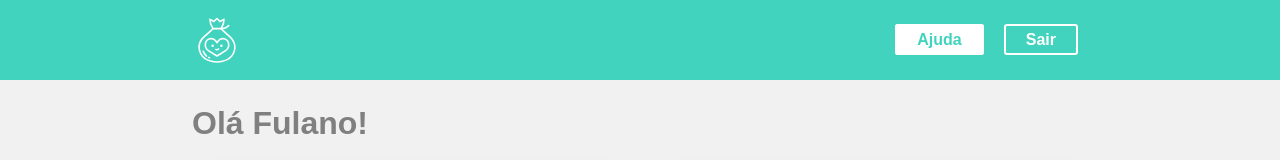
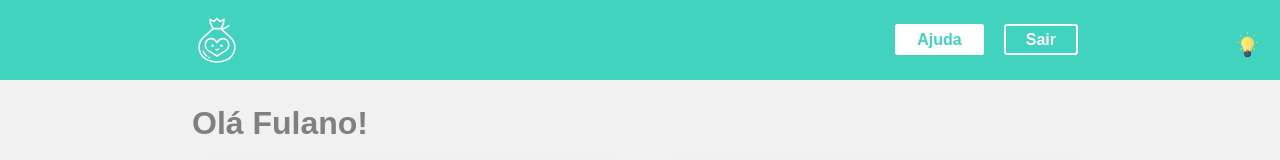
Before and after one commit to LuisLimaIt/alura-styled-components, a React (Create React App) app: page / in a window 1280 px wide. Shown: the top 160 px of the page. Built offline with nearby package versions, Linux system fonts and the light colour scheme; the HTML template or start-up script is replaced by a standard one.

Commit message:
Ajuste ícones para o tema escuro

```diff
--- a/src/App.js
+++ b/src/App.js
@@ -1,15 +1,25 @@
-import React from "react";
+import React, {useState} from "react";
 import { ThemeProvider } from "styled-components";
 import { temaClaro, temaEscuro } from "./Components/UI/temas";
 import { GlobalStyle } from "./Components/GlobalStyled";
 
 import Cabecalho from "./Components/Cabecalho";
 import Container from "./Components/Container";
+import { BtnTema } from "./Components/UI";
+import SwitcherTema from "./Components/SwitcherTema";
 
 function App() {
+  const [tema, setTema] = useState(true);
+
+  const toggleTema = () => {
+    setTema((tema) => !tema);
+  }
   return (
-    <ThemeProvider theme={temaClaro}>
+    <ThemeProvider theme={tema ? temaClaro : temaEscuro}>
       <GlobalStyle />
+      <BtnTema onClick={toggleTema}>
+        <SwitcherTema tema={tema} />
+      </BtnTema>
       <Cabecalho />
       <Container />
     </ThemeProvider>
--- a/src/Components/Conta/index.jsx
+++ b/src/Components/Conta/index.jsx
@@ -4,7 +4,7 @@
 import privado from "../../assets/images/privado.svg";
 import olho_icone from "../../assets/images/olho.svg";
 import dinheiro from "../../assets/images/dinheiro.svg";
-import { Icone, Box, Botao, Saldo, Detalhe } from "../UI";
+import { Icone, Box, Botao, Saldo, Detalhe, IconeTema } from "../UI";
 
 const IconeMargin = styled(Icone)`
   margin-top: 2px;
@@ -23,7 +23,7 @@
       <div style={{ fontSize: "26px", padding: "20px 0" }}>
         Saldo disponível{" "}
         <span>
-          <Icone src={dinheiro} alt="Ícone Saldo" />
+          <IconeTema src={dinheiro} alt="Ícone Saldo" />
         </span>
         {toggleState ? (
           <Saldo>
--- a/src/Components/ImageFilter.js
+++ b/src/Components/ImageFilter.js
@@ -4,16 +4,16 @@
 import saude from '../assets/images/saude.svg';
 import transporte from '../assets/images/transporte.svg';
 import utilidades from '../assets/images/utilidades.svg';
-import { Icone } from '../Components/UI';
+import { IconeTema } from '../Components/UI';
 
 // eslint-disable-next-line import/no-anonymous-default-export
 export default (type) => {
   const Images = {
-    Restaurante: <Icone src={alimentacao} alt="Restaurante" />,
-    Utilidades: <Icone src={utilidades} alt="Utilidades" />,
-    Saude: <Icone src={saude} alt="Saúde" />,
-    Transporte: <Icone src={transporte} alt="Transporte" />,
-    default: <Icone src={outros} alt="Outro" />
+    Restaurante: <IconeTema src={alimentacao} alt="Restaurante" />,
+    Utilidades: <IconeTema src={utilidades} alt="Utilidades" />,
+    Saude: <IconeTema src={saude} alt="Saúde" />,
+    Transporte: <IconeTema src={transporte} alt="Transporte" />,
+    default: <IconeTema src={outros} alt="Outro" />
   };
 
   return Images[type] || Images.default;
--- a/src/Components/UI/index.js
+++ b/src/Components/UI/index.js
@@ -4,6 +4,11 @@
   height: 25px;
   width: 25px;
 `
+
+export const IconeTema = styled(Icone)`
+filter: ${({ theme }) => theme.filter};
+`
+
 export const Box = styled.div`
   display: flex;
   flex-direction: column;
@@ -45,7 +50,7 @@
 export const BtnTema = styled.button`
   position: absolute;
   top: 4vh;
-  rigth: 20px;
+  right: 20px;
   background-color: inherit;
   border: none;
   cursor: pointer;
--- a/src/Components/UI/temas.js
+++ b/src/Components/UI/temas.js
@@ -16,5 +16,6 @@
 export const temaEscuro = {
   body: fundoEscuro,
   inside: conteudoEscuro,
-  text: textoFundoEscuro
+  text: textoFundoEscuro,
+  filter: "invert(100%)"
 };
```
